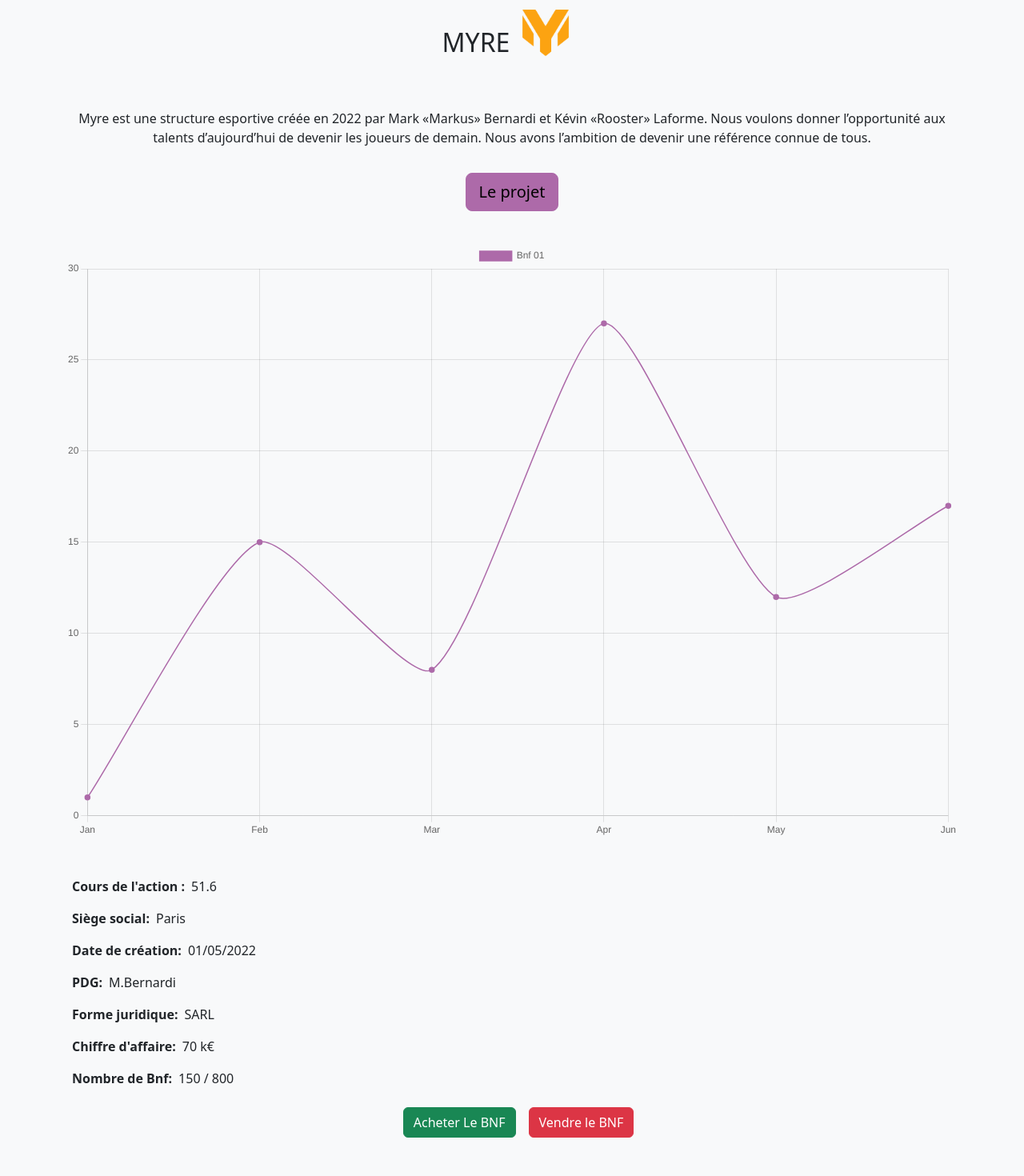
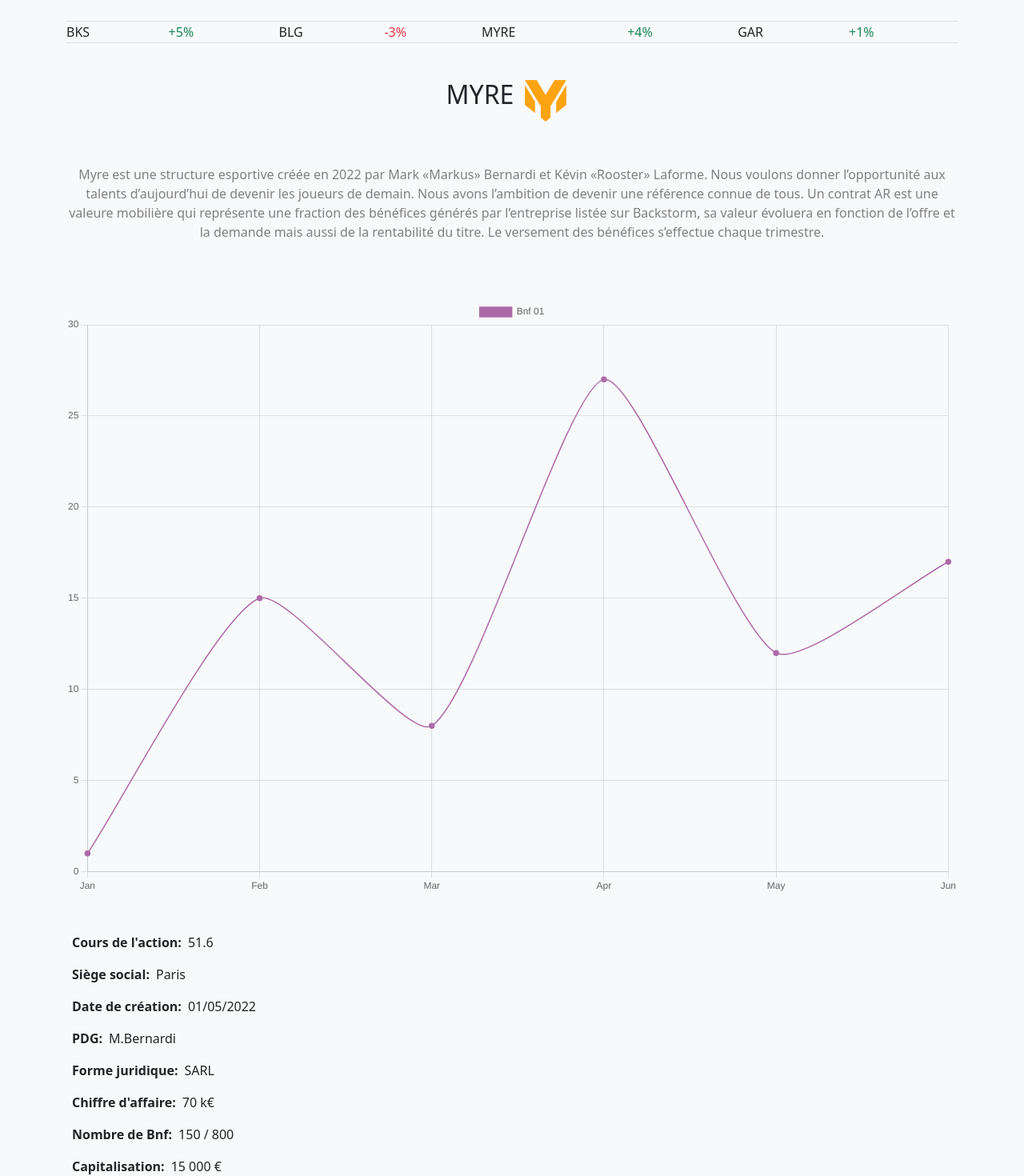
Before and after one commit to Tarcer/bksbeta, a React (Create React App) app: page /Myre in a window 1280 px wide. Shown: the part 80-1550 px from the top of the page at 80% size. Built offline with nearby package versions, Linux system fonts and the light colour scheme; no server answers.

Commit message:
deploy 8

```diff
--- a/src/pages/Myre.js
+++ b/src/pages/Myre.js
@@ -61,27 +61,28 @@ const Myre = () => {
 
   return (
     <div className="d-flex flex-column align-items-center" style={{ minHeight: '100vh' }}>
+    <div className="container pt-4 my-3">
+    <table class="table table-bordered">
+        <tr><td>BKS</td><td className="text-success">+5%</td><td>BLG</td><td className="text-danger">-3%</td><td>MYRE</td><td className="text-success">+4%</td><td>GAR</td><td className="text-success">+1%</td></tr>
+      </table>
+      </div>
       <div className="d-flex align-items-center">
-        <h2 className="text-dark mt-5 mb-4">
+        <h2 className="text-dark mt-2 mb-4">
           {currentUser ? "MYRE" : "MYRE"}
         </h2>
-        <img src={Mry} width="90" height="90" className="d-inline-block align-top" alt="" />
+        <img src={Mry} width="80" height="80" className="d-inline-block align-top" alt="" />
       </div>
       <div className="container pt-4 my-3">
-        <p className="display-09 text-dark text-center">
-          Myre est une structure esportive créée en 2022 par Mark «Markus» Bernardi et Kévin «Rooster» Laforme.
-          Nous voulons donner l’opportunité aux talents d’aujourd’hui de devenir les joueurs de demain.
-          Nous avons l’ambition de devenir une référence connue de tous.
-        </p>
+      <p class="font-weight-light text-center" className="textcolor text-center">Myre est une structure esportive créée en 2022 par Mark «Markus» Bernardi et Kévin «Rooster» Laforme. Nous voulons donner l’opportunité aux talents d’aujourd’hui de devenir les joueurs de demain. Nous avons l’ambition de devenir une référence connue de tous. Un contrat AR est une valeure mobilière qui représente une fraction des bénéfices générés par l’entreprise listée sur Backstorm, sa valeur évoluera en fonction de l’offre et la demande mais aussi de la rentabilité du titre. Le versement des bénéfices s’effectue chaque trimestre.
+      </p>
       </div>
-      <boutton type="bouton" className="btn btn-warning btn-lg btn-bloc">Le projet</boutton>
       <div className="container pt-4 my-3 align-items-center mb-4">
         <div className="d-flex flex-column text-light">
           <canvas id="myChart" width="450" height="300"></canvas>
         </div>
         <div className="ml-4 d-flex flex-column mt-5">
           <div className="d-flex align-items-center">
-            <strong className="px-2">Cours de l'action :</strong>
+            <strong className="px-2">Cours de l'action:</strong>
             <span>51.6</span>
           </div>
           <div className="d-flex align-items-center">
@@ -108,6 +109,10 @@ const Myre = () => {
             <strong className="px-2 mt-3">Nombre de Bnf:</strong>
             <span className="mt-3">150 / 800</span>
           </div>
+          <div className="d-flex align-items-center">
+            <strong className="px-2 mt-3">Capitalisation:</strong>
+            <span className="mt-3"> 15 000 €</span>
+          </div>
         </div>
       </div>
       <div className="d-flex">
@@ -126,6 +131,7 @@ const Myre = () => {
         </button>
         {showSaleForm && <TokenSaleForm onClose={handleCloseSaleForm} />}
       </div>
+      <boutton type="bouton" className="btn btn-warning btn-lg btn-bloc mt-3">Le projet</boutton>
       <div className="container p-5 mt-2"></div>
       <div className="card mb-3">
         <img className="card-img-top" src={bnfm} alt="Card cap" />
```
